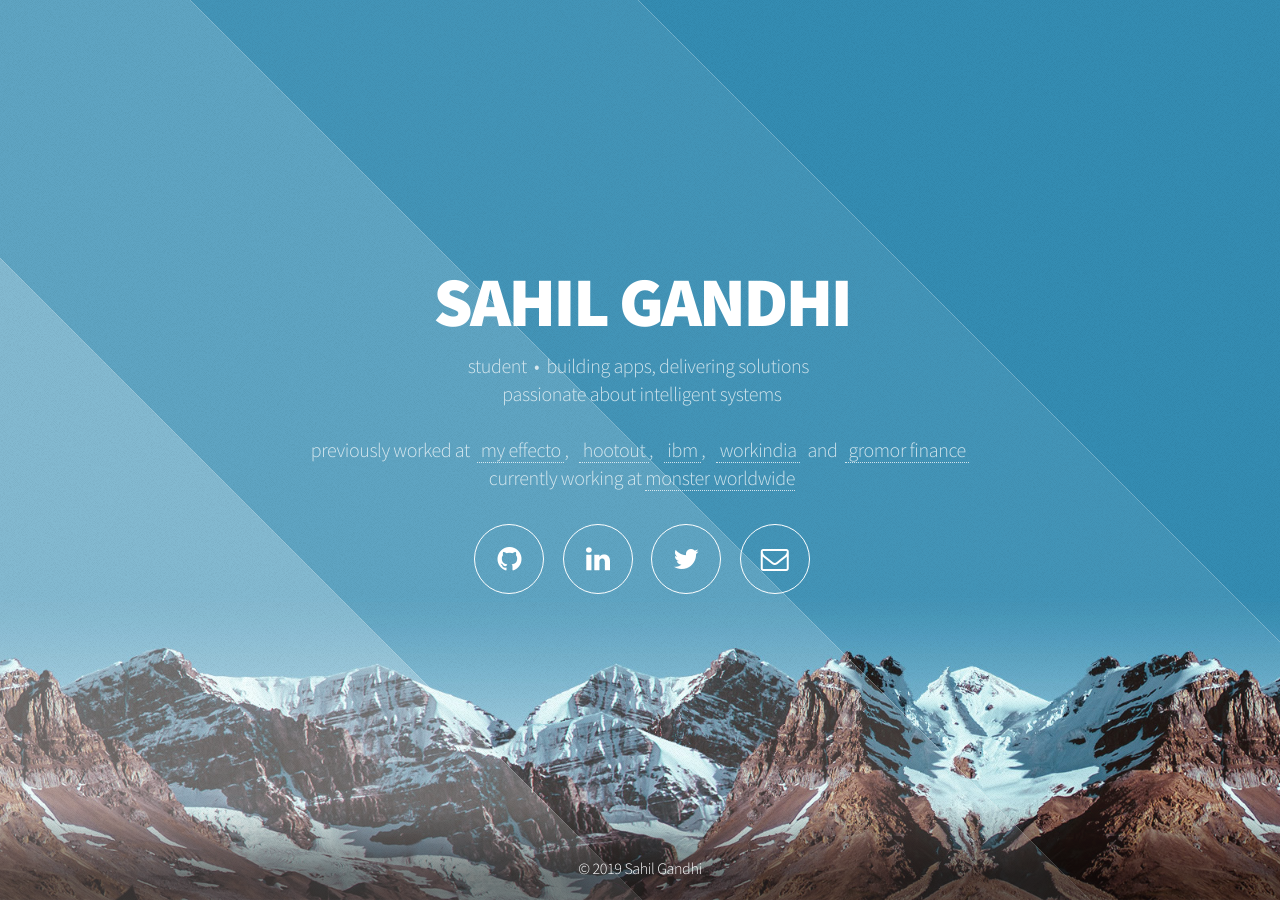
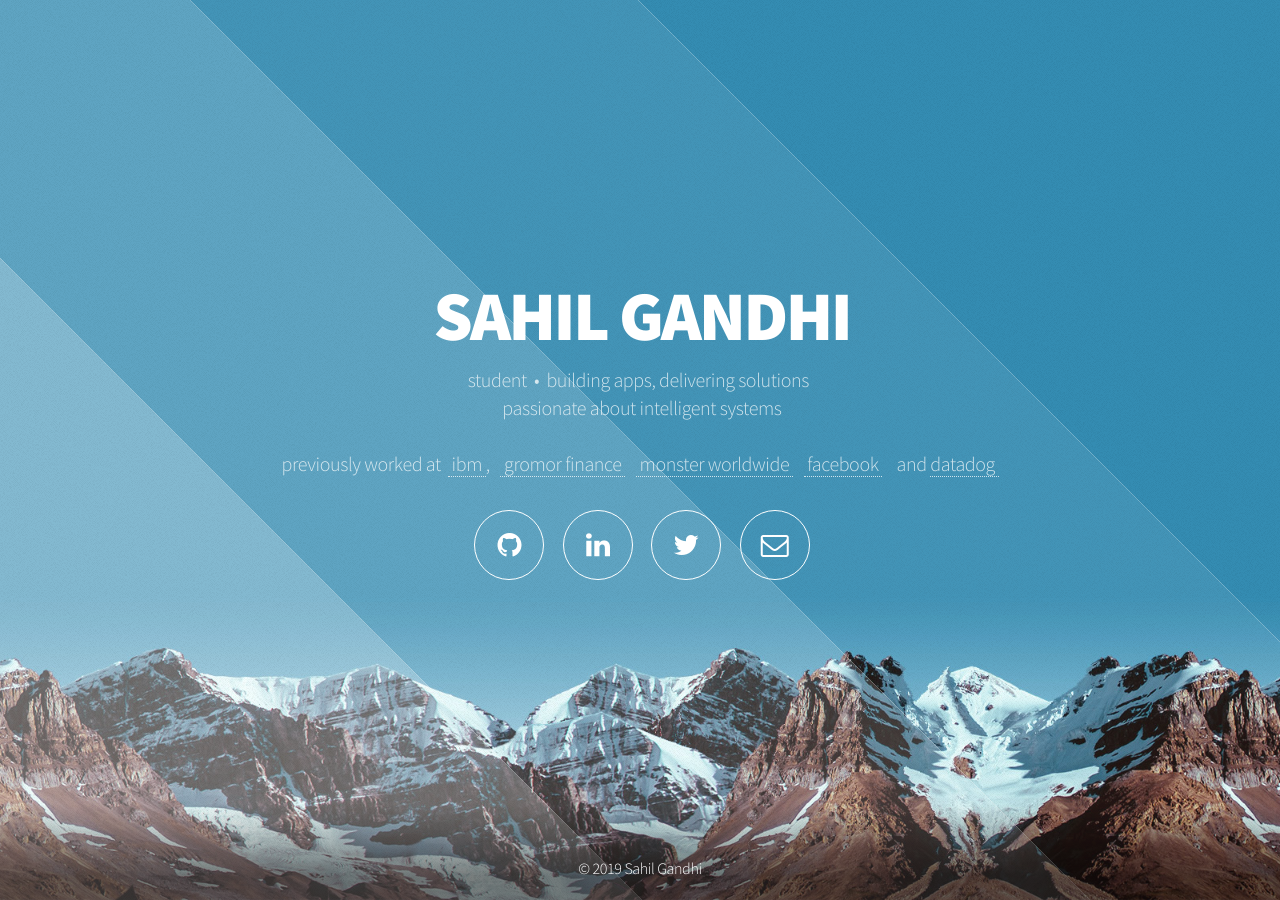
Before and after one commit to gandhisahil/gandhisahil.github.io, a Jekyll site: the page built from index.html, in a window 1280 px wide. Built offline with Jekyll 4.4.1, drawn with Linux system fonts in a browser that asks for light colours.

Commit message:
Update index.html

```diff
--- a/index.html
+++ b/index.html
@@ -46,12 +46,15 @@ published: true
 							<br/> &nbsp; passionate about intelligent systems &nbsp;
 							<br/>
 							<br/> previously worked at
-								&nbsp;<a href="http://myeffecto.com"> my effecto </a>,&nbsp;
-								&nbsp;<a href="http://hootout.com"> hootout </a>,&nbsp;
+<!-- 								&nbsp;<a href="http://myeffecto.com"> my effecto </a>,&nbsp;  -->
+<!-- 								&nbsp;<a href="http://hootout.com"> hootout </a>,&nbsp;  -->
 								&nbsp;<a href="http://ibm.com"> ibm </a>,&nbsp;
-								&nbsp;<a href="http://workindia.in"> workindia </a>&nbsp;
-								and &nbsp;<a href="https://gromor.in"> gromor finance </a>&nbsp;
-							<br/> currently working at <a href="https://www.monster.com/"> monster worldwide </a>
+<!-- 								&nbsp;<a href="http://workindia.in"> workindia </a>&nbsp;  -->
+								&nbsp;<a href="https://gromor.in"> gromor finance </a>&nbsp;
+								&nbsp;<a href="https://www.monster.com/"> monster worldwide </a>&nbsp;
+								&nbsp;<a href="https://facebook.com"> facebook </a>&nbsp;
+								&nbsp; and <a href="https://datadoghq.com"> datadog </a>&nbsp;
+<!-- 							<br/> currently working at <a href="https://www.monster.com/"> monster worldwide </a> -->
 						</p>
 
 						<nav>
```
